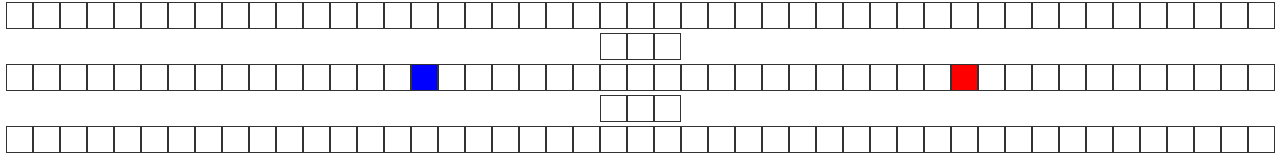
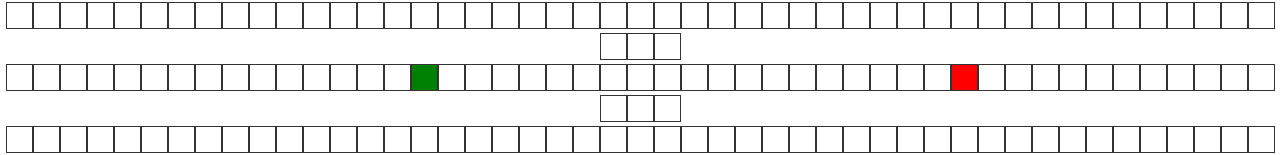
Before and after one commit to ikromshi/pathfinding-algorithm, a React (Create React App) app: page / in a window 1280 px wide. Shown: the part 578-733 px from the top of the page. Built offline with nearby package versions, Linux system fonts and the light colour scheme.

Commit message:
static dijkstra's complete

```diff
--- a/src/algorithms/dijkstra.ts
+++ b/src/algorithms/dijkstra.ts
@@ -2,36 +2,25 @@ import { TypeNode as Node, TypeNode} from "../types/TS-types";
 
 export const dijkstra = (grid: Node[][], startNode: Node, finishNode: Node) => {
   const visitedNodesInOrder: Node[] = [];
-  startNode.distance = 0;
-  const unvisitedNodes: Node[] = getAllNodes(grid);
+  startNode.distance = 0; // The distance to the start node is zero;
+  const unvisitedNodes: Node[] = getAllNodes(grid); // Spits out an array of nodes
   while(!!unvisitedNodes.length) {
     sortNodesByDistance(unvisitedNodes);
     const closestNode = unvisitedNodes.shift();
     /** Handle Walls here
      *
-     *
-     *
      * Handle Impossible here
      *
-     *
-     *
      * Animate here
-     *
-     *
-     *
-     *
-     *
      *
      * Handle the animation of dijkstraVisualize here>>>
      * grid[object] -> number?
      *
      */
-    if (closestNode) {
-      closestNode.isVisited = true;
-      visitedNodesInOrder.push(closestNode);
-      if (closestNode === finishNode) return visitedNodesInOrder;
-      updateUnvisitedNeighbors(closestNode, grid);
-    };
+    // closestNode.isVisited = true;
+    closestNode && visitedNodesInOrder.push(closestNode);
+    if (closestNode === finishNode) return visitedNodesInOrder;
+    closestNode && updateNeighbors(closestNode, grid);
   };
 };
 
@@ -49,17 +38,14 @@ function sortNodesByDistance(unvisitedNodes: Node[]) {
   unvisitedNodes.sort((nodeA, nodeB) => nodeA.distance - nodeB.distance);
 };
 
-function updateUnvisitedNeighbors(node: Node, grid:Node[][]) {
-  const neighbors:any = []
-  // getUnvisitedNeighbors(node, grid);
+function updateNeighbors(node: Node, grid:Node[][]) {
+  const neighbors: Node[] = getNeighbors(node, grid);
   for (const neighbor of neighbors) {
     neighbor.distance = node.distance + 1;
-    neighbor.previousNode = node;
   };
 };
 
-/**
-function getUnvisitedNeighbors(node: Node, grid: Node[]) {
+function getNeighbors(node: Node, grid: Node[][]) {
   const neighbors = [];
   const { col, row } = node;
   if (row > 0) neighbors.push(grid[row-1][col]);
@@ -68,4 +54,3 @@ function getUnvisitedNeighbors(node: Node, grid: Node[]) {
   if (col < grid[0].length-1) neighbors.push(grid[row][col+1]);
   return neighbors;
 };
-*/
--- a/src/pathfinding-visualizer/node/node.css
+++ b/src/pathfinding-visualizer/node/node.css
@@ -6,9 +6,13 @@
 }
 
 .node-start {
-  background-color: blue;
+  background-color: green;
 }
 
 .node-finish {
   background-color: red;
 }
+
+.node-visited {
+  background-color: blue;
+}
--- a/src/pathfinding-visualizer/node/node.tsx
+++ b/src/pathfinding-visualizer/node/node.tsx
@@ -3,10 +3,17 @@ import "./node.css";
 type NodeEnds = {
   isStart: boolean;
   isFinish: boolean;
+  isVisited: boolean;
 };
 
-const Node = ({ isStart, isFinish }: NodeEnds) => {
-  const extraClassname = isStart ? "node-start" : isFinish ? "node-finish" : "";
+const Node = ({ isStart, isFinish, isVisited }: NodeEnds) => {
+  const extraClassname = isStart
+    ? "node-start"
+    : isFinish
+    ? "node-finish"
+    : isVisited
+    ? "node-visited"
+    : "";
 
   return <div className={`node ${extraClassname}`}></div>;
 };
--- a/src/pathfinding-visualizer/pathfinding-vizualizer.tsx
+++ b/src/pathfinding-visualizer/pathfinding-vizualizer.tsx
@@ -21,10 +21,23 @@ const PathfindingVisualizer = () => {
     setGrid(grid);
   }, []);
 
+  function animateDijkstra(visitedNodesInOrder: TypeNode[]) {
+    for (let i = 0; i < visitedNodesInOrder.length; i++) {
+      setTimeout(() => {
+        const node = visitedNodesInOrder[i];
+        const newGrid = grid.slice();
+        const newNode = { ...node, isVisited: true };
+        newGrid[node.row][node.col] = newNode;
+        setGrid(newGrid);
+      }, 25 * i);
+    }
+  }
+
   function visualizeDijkstra() {
     const startNode = grid[START_NODE_ROW][START_NODE_COL];
     const finishNode = grid[FINISH_NODE_ROW][FINISH_NODE_COL];
     const visitedNodesInOrder = dijkstra(grid, startNode, finishNode);
+    visitedNodesInOrder && animateDijkstra(visitedNodesInOrder);
   }
 
   return (
@@ -36,9 +49,14 @@ const PathfindingVisualizer = () => {
         {grid.map((row, rowIdx) => (
           <div key={rowIdx}>
             {row.map((node, nodeIdx) => {
-              const { isStart, isFinish } = node;
+              const { isStart, isFinish, isVisited } = node;
               return (
-                <Node key={nodeIdx} isStart={isStart} isFinish={isFinish} />
+                <Node
+                  key={nodeIdx}
+                  isStart={isStart}
+                  isFinish={isFinish}
+                  isVisited={isVisited}
+                />
               );
             })}
           </div>
```
